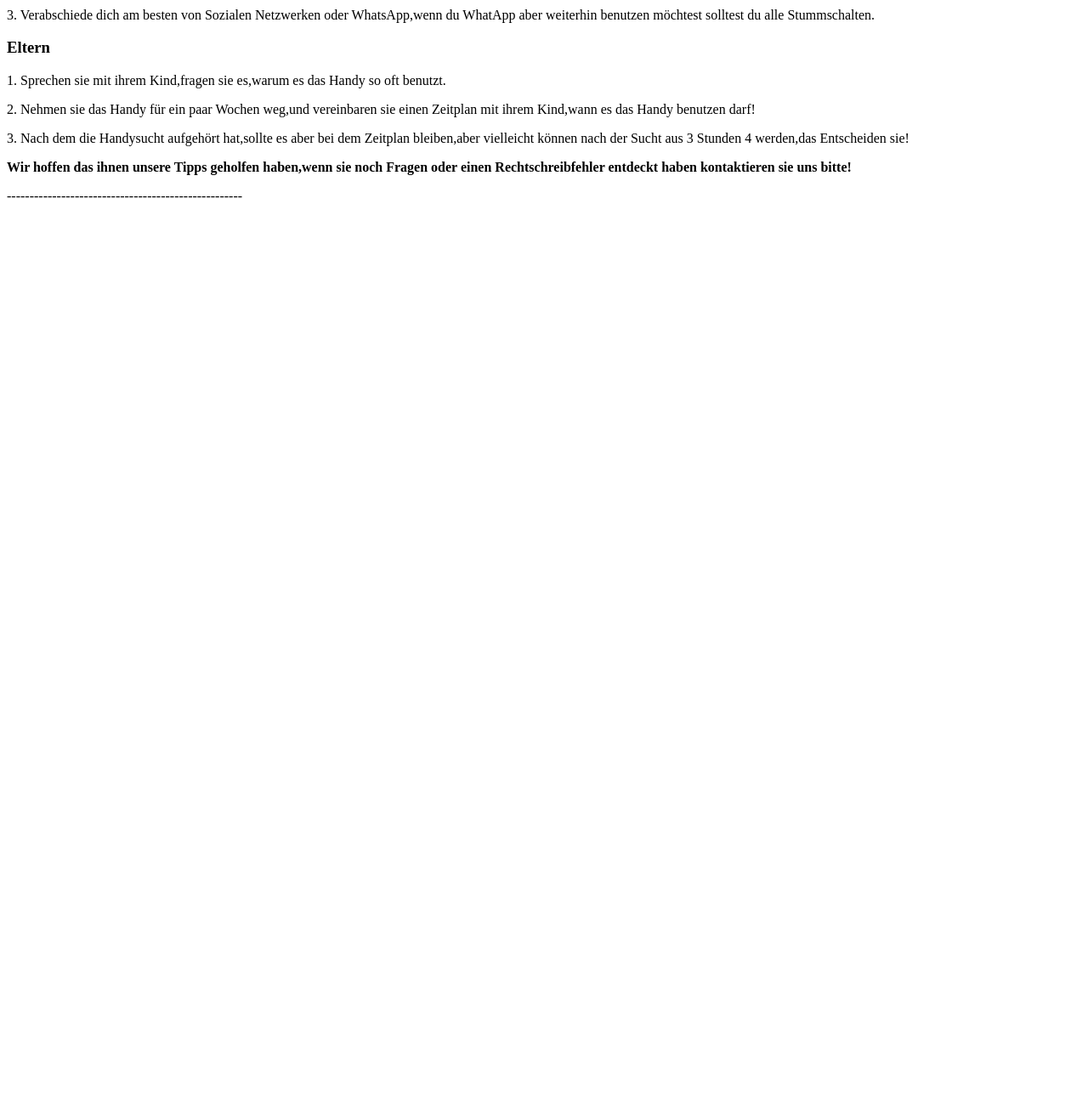
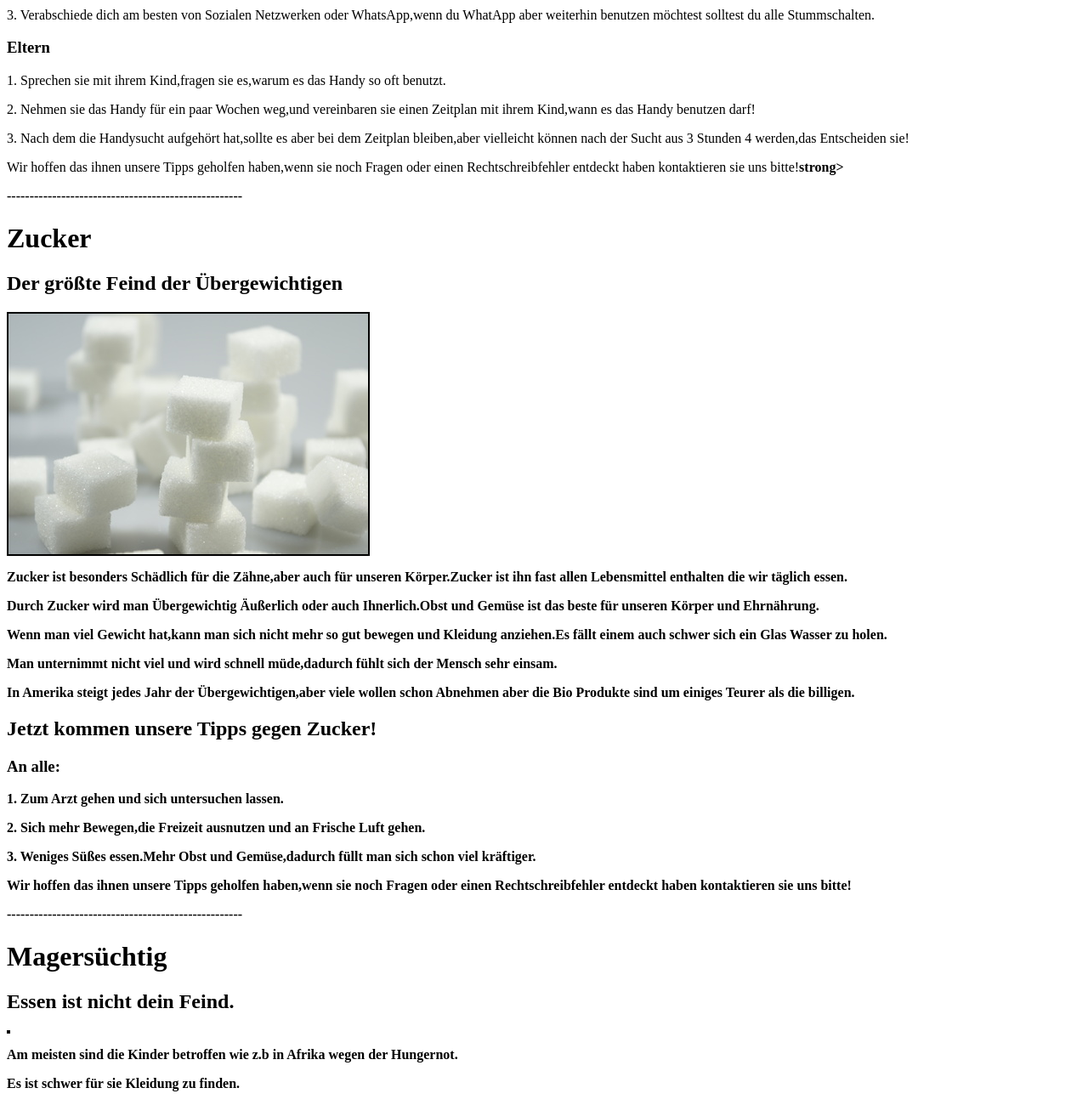
Before and after one commit to DDNews/DDNews.github.io, a plain HTML site: page Scripts/index.html.html in a window 1280 px wide. Shown: the part 2018-3318 px from the top of the page at 85% size. Before the commit the page ends 2274 px from the top, so only its background shows below. Drawn offline with Linux system fonts and the light colour scheme; files whose address does not match are found by name.

Commit message:
FirstWebsiteUpdate

```diff
--- a/DD.html.html
+++ b/Scripts/index.html.html
@@ -51,15 +51,29 @@
  <h3>Eltern</h3>
  <p>1. Sprechen sie mit ihrem Kind,fragen sie es,warum es das Handy so oft benutzt.</p>
  <p>2. Nehmen sie das Handy für ein paar Wochen weg,und vereinbaren sie einen Zeitplan mit ihrem Kind,wann es das Handy benutzen darf!</p>
- <p>3. Nach dem die Handysucht aufgehört hat,sollte es aber bei dem Zeitplan bleiben,aber vielleicht können nach der Sucht aus 3 Stunden 4 werden,das Entscheiden sie!</p>
+ <p>3. Nach dem die Handysucht aufgehört hat,sollte es aber bei dem Zeitplan bleiben,aber vielleicht können nach der Sucht aus 3 Stunden 4 werden,das Entscheiden sie!</p>Wir hoffen das ihnen unsere Tipps geholfen haben,wenn sie noch Fragen oder einen Rechtschreibfehler entdeckt haben kontaktieren sie uns bitte!</
+ <p><strong>strong></p>
+ <p>----------------------------------------------------</p>
+ <h1>Zucker</h1>
+ <h2>Der größte Feind der Übergewichtigen</h2>
+ <img src="C:\Users\DINO\Desktop\Programm\Html\Bilder\Zucker.jpeg" border = "2px" alt = "">
+ <p>Zucker ist besonders Schädlich für die Zähne,aber auch für unseren Körper.Zucker ist ihn fast allen Lebensmittel enthalten die wir täglich essen.</p>
+ <p>Durch Zucker wird man Übergewichtig Äußerlich oder auch Ihnerlich.Obst und Gemüse ist das beste für unseren Körper und Ehrnährung.</p>
+ <p>Wenn man viel Gewicht hat,kann man sich nicht mehr so gut bewegen und Kleidung anziehen.Es fällt einem auch schwer sich ein Glas Wasser zu holen.</p>
+ <p>Man unternimmt nicht viel und wird schnell müde,dadurch fühlt sich der Mensch sehr einsam.</p>
+ <p>In Amerika steigt jedes Jahr der Übergewichtigen,aber viele wollen schon Abnehmen aber die Bio Produkte sind um einiges Teurer als die billigen.</p>
+ <h2>Jetzt kommen unsere Tipps gegen Zucker!</h2>
+ <h3>An alle:</h3>
+ <p>1. Zum Arzt gehen und sich untersuchen lassen.</p>
+ <p>2. Sich mehr Bewegen,die Freizeit ausnutzen und an Frische Luft gehen.</p>
+ <p>3. Weniges Süßes essen.Mehr Obst und Gemüse,dadurch füllt man sich schon viel kräftiger.</p>
  <p><strong>Wir hoffen das ihnen unsere Tipps geholfen haben,wenn sie noch Fragen oder einen Rechtschreibfehler entdeckt haben kontaktieren sie uns bitte!</strong></p>
  <p>----------------------------------------------------</p>
- <!-- 5.6.17 :
- Übergewichtig
- Magersucht
- Armut
--->
-
+ <h1>Magersüchtig</h1>
+ <h2>Essen ist nicht dein Feind.</h2>
+ <img src="" border = "2px" alt = "">
+ <p>Am meisten sind die Kinder betroffen wie z.b in Afrika wegen der Hungernot.</p>
+ <p>Es ist schwer für sie Kleidung zu finden.</p>
 
 
 
```
Also changed, not shown: Bilder/Zucker.jpeg (added).
